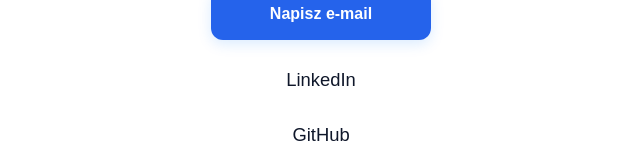
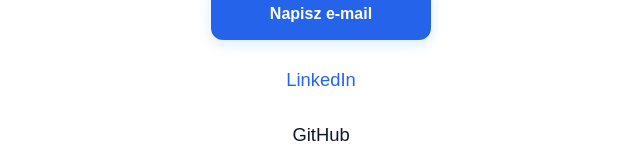
Before and after one commit to Michal-Ruszkowski/portfolio-2026, a React (Vite) app: page / in a window 1280 px wide. In both pictures the pointer is over the element "LinkedIn". Shown: the part 8703-8857 px from the top of the page, without its empty margins (319-959 px from the left). Built offline with nearby package versions, Linux system fonts and the light colour scheme.

Commit message:
style: change link hover color

```diff
--- a/src/components/Footer/Footer.module.css
+++ b/src/components/Footer/Footer.module.css
@@ -31,6 +31,10 @@
 
 .socialLink:hover {
   color: var(--color-primary);
+}
+
+.socialLink:hover * {
+  color: inherit;
 }
 
 .cvSection {
```
